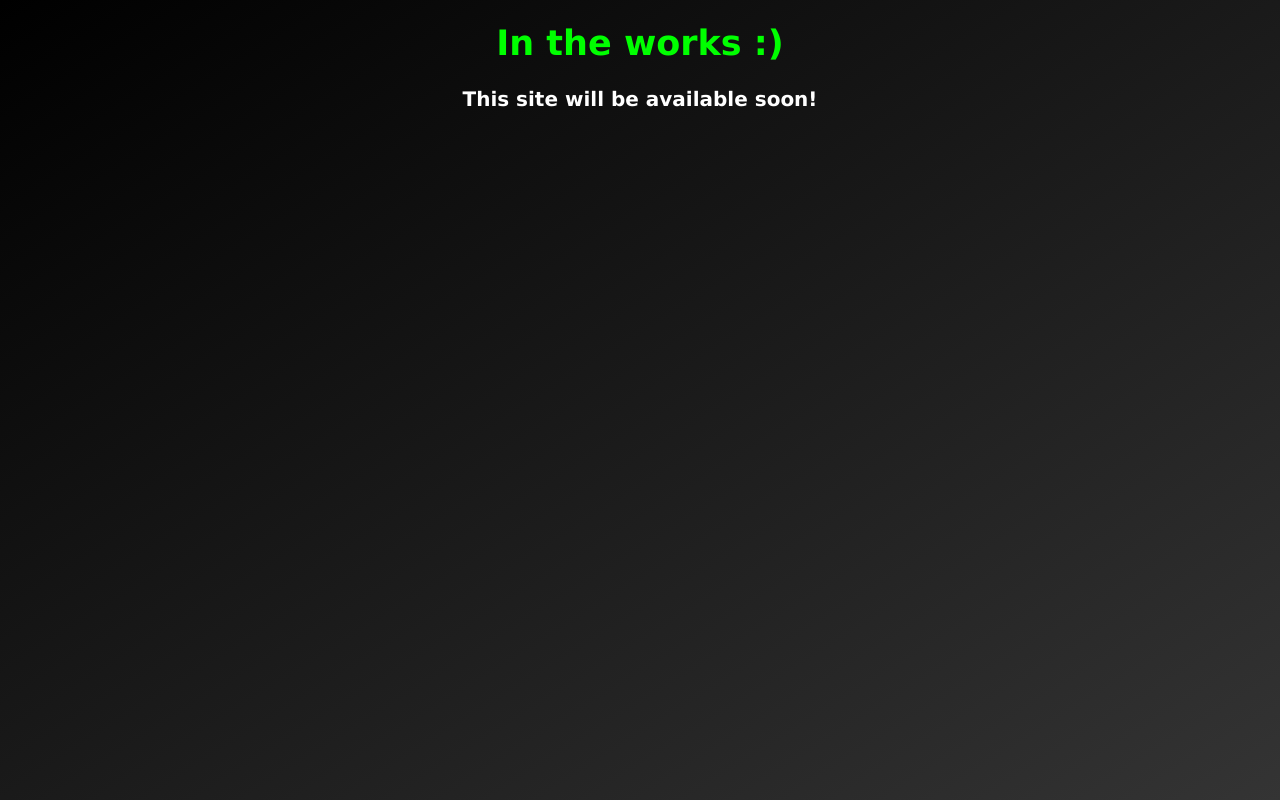
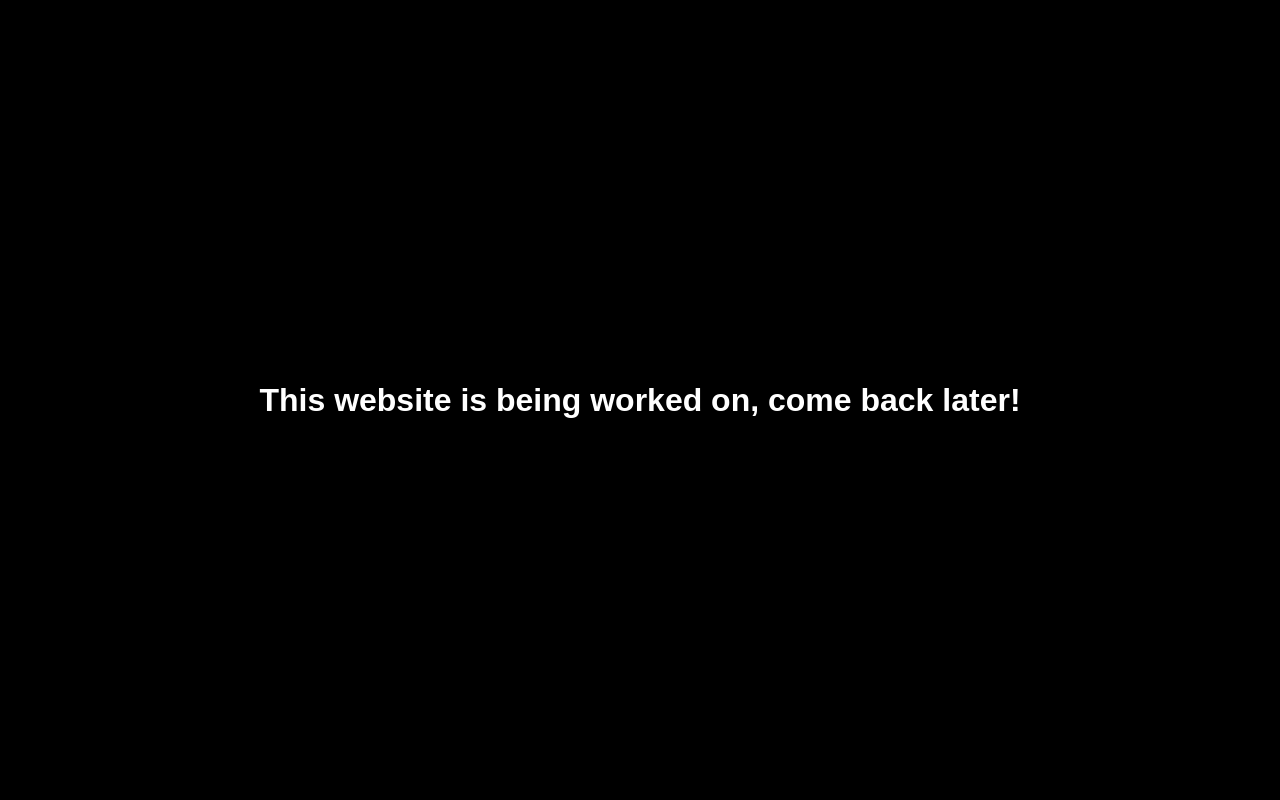
Before and after one commit to Eeshaq007/eeshaq.dev, a plain HTML site: page index.html in a window 1280 px wide. Drawn offline with Linux system fonts and the light colour scheme.

Commit message:
Update index.html

```diff
--- a/index.html
+++ b/index.html
@@ -1,32 +1,26 @@
 <!DOCTYPE html>
-<html>
+<html lang="en">
 <head>
-<style>
-body {
-  background-image: linear-gradient(to bottom right, #000000, #343434);
-  background-repeat: no-repeat;
-  background-attachment: fixed;
-  background-size: 100% 100%;
-}
-h1 {
-        color: lime;
-    text-align: center;
-    font-family: verdana;
-    verticle-align: text-top;
-    top: 35%;
-    font-size: 35px;
-}
-p {
-        color: white;
-    text-align: center;
-    font-family: verdana;
-    verticle-align: text-top;
-    font-size: 20px;
-}
-</style>
+    <meta charset="UTF-8">
+    <meta name="viewport" content="width=device-width, initial-scale=1.0">
+    <title>Website Under Construction</title>
+    <style>
+        body {
+            margin: 0;
+            background-color: black;
+            color: white;
+            display: flex;
+            justify-content: center;
+            align-items: center;
+            height: 100vh;
+            font-family: Arial, sans-serif;
+            text-align: center;
+        }
+    </style>
 </head>
 <body>
-        <h1>In the works :)<h1>
-    <p>This site will be available soon!</p>
+    <div>
+        <h1>This website is being worked on, come back later!</h1>
+    </div>
 </body>
 </html>
```
